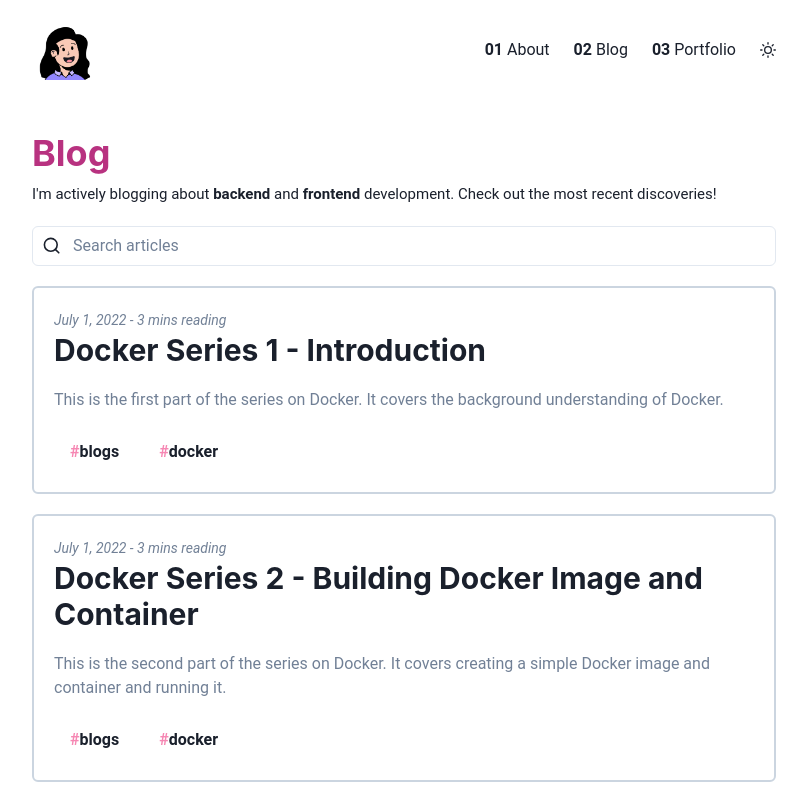
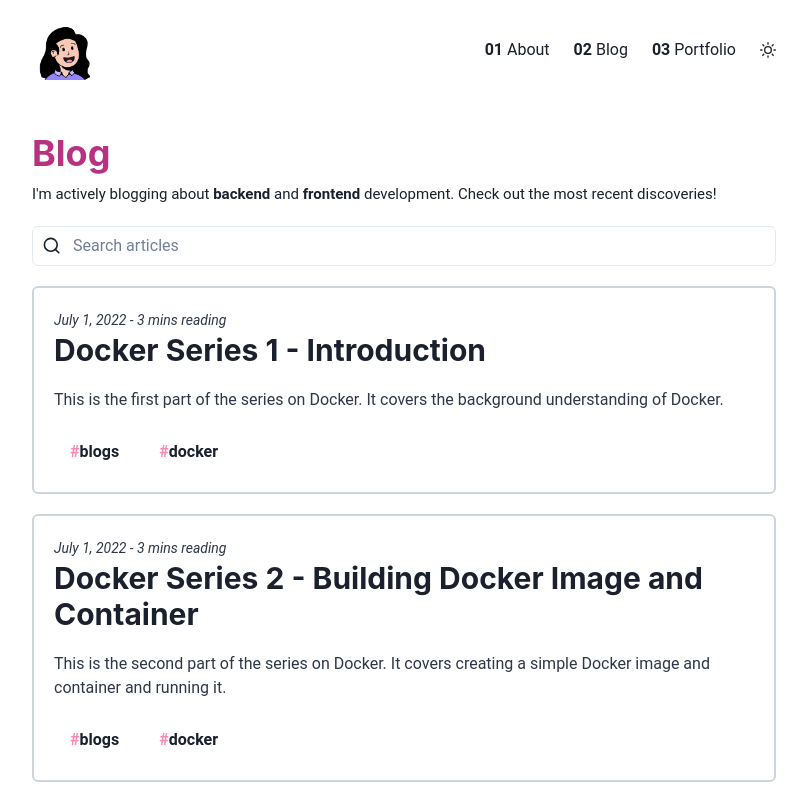
Before and after one commit to bellapd/bellapd-v1, a Next.js app: page /blog in a window 1280 px wide. Shown: the top 800 px of the page, without its empty margins (236-1043 px from the left). Built offline with nearby package versions, Linux system fonts and the light colour scheme; a small style sheet from the web is missing.

Commit message:
style: change font color

```diff
--- a/components/Posts.tsx
+++ b/components/Posts.tsx
@@ -29,7 +29,7 @@ export default function Posts({
               transition: "all 0.3s ease-in-out",
             }}
           >
-            <Text fontSize="sm" as="i" color="gray.500">
+            <Text fontSize="sm" as="i" color="gray.700">
               {post.frontMatter.date} - {post.frontMatter.readingTime} reading
             </Text>
             <NextLink href={"/" + type + "/" + post.slug} passHref>
@@ -39,13 +39,13 @@ export default function Posts({
             </NextLink>
             {post.frontMatter.tags ? (
               <>
-                <Text as="p" my={5} color="gray.500">
+                <Text as="p" my={5} color="gray.700">
                   {post.frontMatter.description}
                 </Text>
                 <Tags tags={post.frontMatter.tags} />
               </>
             ) : (
-              <Text as="p" mt={5} color="gray.500">
+              <Text as="p" mt={5} color="gray.700">
                 {post.frontMatter.description}
               </Text>
             )}
```
